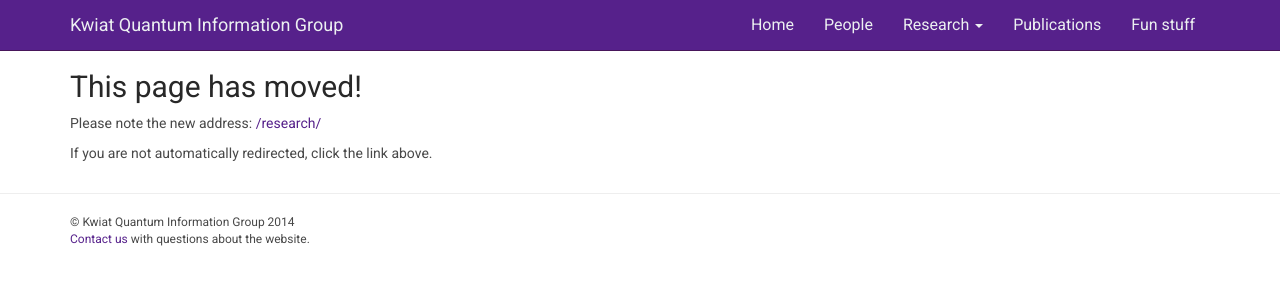
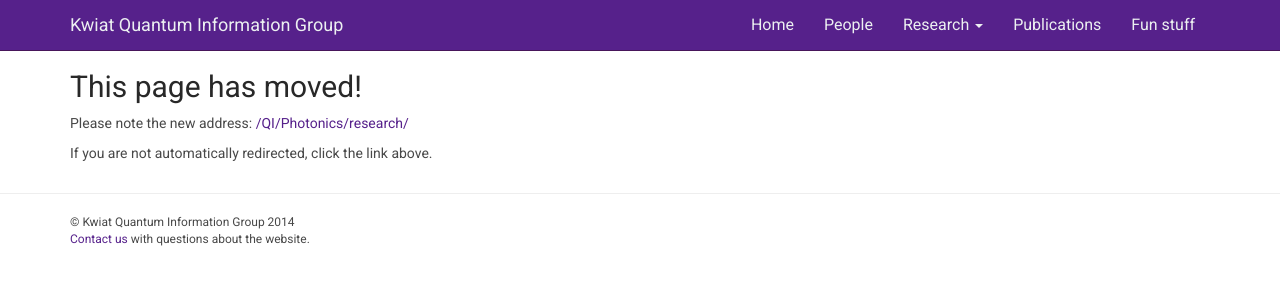
Before and after one commit to KwiatLab/group-website-jekyll, a Jekyll site: the page built from redirect-research.md, in a window 1280 px wide. Shown: the top 300 px of the page. Built offline with Jekyll 4.4.1, drawn with Linux system fonts in a browser that asks for light colours; Markdown is read by kramdown in place of the engine named in the settings.

Commit message:
Changed baseurl to "/QI/Photonics"

```diff
--- a/_config.yml
+++ b/_config.yml
@@ -2,7 +2,7 @@
 description: "Our group website"
 
 url: "http://research.physics.illinois.edu/QI/Photonics"
-baseurl: ""
+baseurl: "/QI/Photonics"
 paper-path: "papers/My Collection.Data/PDF"
 
 markdown: rdiscount
```
